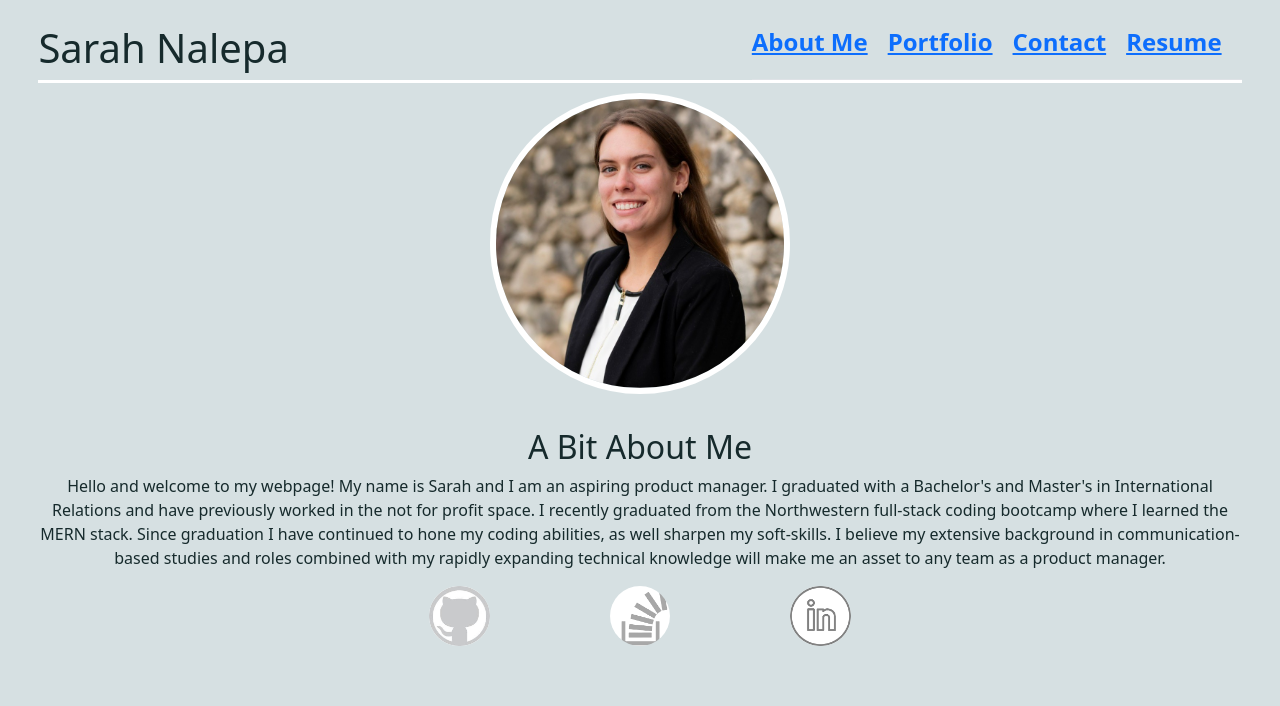
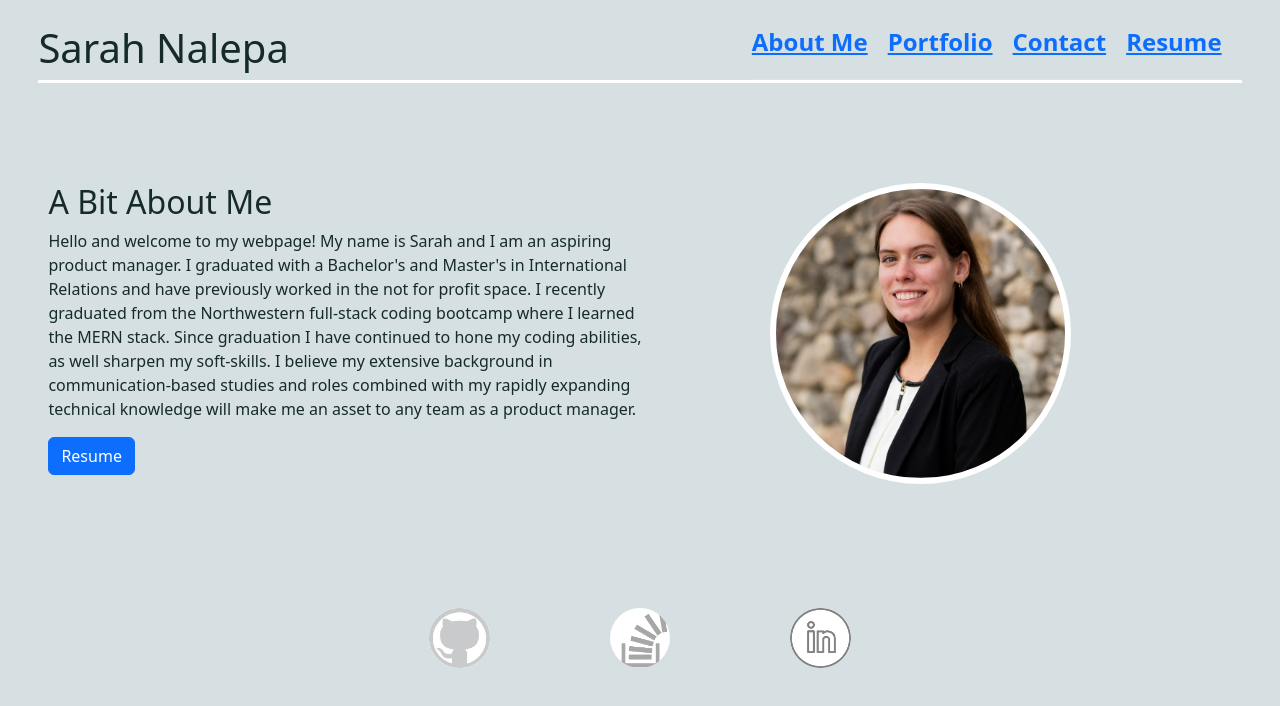
Before and after one commit to snalepa11/react-portfolio, a React (Vite) app: page / in a window 1280 px wide. Shown: the top 706 px of the page. Built offline with nearby package versions, Linux system fonts and the light colour scheme.

Commit message:
Reconfigured Aout Me section

```diff
--- a/src/App.css
+++ b/src/App.css
@@ -10,9 +10,23 @@
   background-color: #d6e0e2;
 }
 
+.bold {
+  font-weight: bold;
+}
+
 .left {
   text-align: left;
   margin-left: 30px;
+}
+
+.bio {
+  max-width: 50%;
+  text-align: left;
+  margin-left: 10px;
+}
+
+.inline {
+  display: inline-flex;
 }
 
 #headshot {
@@ -21,6 +35,7 @@
   border-radius: 50%;
   border: white solid 6px;
   margin-bottom: 2%;
+  margin-left: 10%;
 }
 
 .tree {
@@ -78,7 +93,7 @@ footer {
 }
 
 .margint {
-  margin-top: 10px;
+  margin-top: 100px;
 }
 
 @media (max-width: 500px) {
--- a/src/pages/AboutMe.jsx
+++ b/src/pages/AboutMe.jsx
@@ -1,21 +1,28 @@
 import headshot from "../assets/headshot.jpeg";
+import Button from "react-bootstrap/Button";
 
 export default function AboutMe() {
   return (
     <div>
-      <img class="margint" id="headshot" src={headshot} alt="headshot" />
-      <h2 class="margint">A Bit About Me</h2>
-      <p>
-        Hello and welcome to my webpage! My name is Sarah and I am an aspiring
-        product manager. I graduated with a Bachelor's and Master's in
-        International Relations and have previously worked in the not for profit
-        space. I recently graduated from the Northwestern full-stack coding
-        bootcamp where I learned the MERN stack. Since graduation I have
-        continued to hone my coding abilities, as well sharpen my soft-skills. I
-        believe my extensive background in communication-based studies and roles
-        combined with my rapidly expanding technical knowledge will make me an
-        asset to any team as a product manager.
-      </p>
+      <div class="inline">
+        <div class="bio margint">
+          <h2>A Bit About Me</h2>
+          <p>
+            Hello and welcome to my webpage! My name is Sarah and I am an
+            aspiring product manager. I graduated with a Bachelor's and Master's
+            in International Relations and have previously worked in the not for
+            profit space. I recently graduated from the Northwestern full-stack
+            coding bootcamp where I learned the MERN stack. Since graduation I
+            have continued to hone my coding abilities, as well sharpen my
+            soft-skills. I believe my extensive background in
+            communication-based studies and roles combined with my rapidly
+            expanding technical knowledge will make me an asset to any team as a
+            product manager.
+          </p>
+          <Button href="#">Resume</Button>
+        </div>
+        <img class="margint" id="headshot" src={headshot} alt="headshot" />
+      </div>
     </div>
   );
 }
--- a/src/pages/Resume.jsx
+++ b/src/pages/Resume.jsx
@@ -25,7 +25,7 @@ export default function Resume() {
       {languageArray.map((language) => {
         return (
           <div>
-            <p>{language.title}</p>
+            <p class="bold left margint">{language.title}</p>
             <ProgressBar
               now={language.percentage}
               label={`${language.percentage}%`}
```
